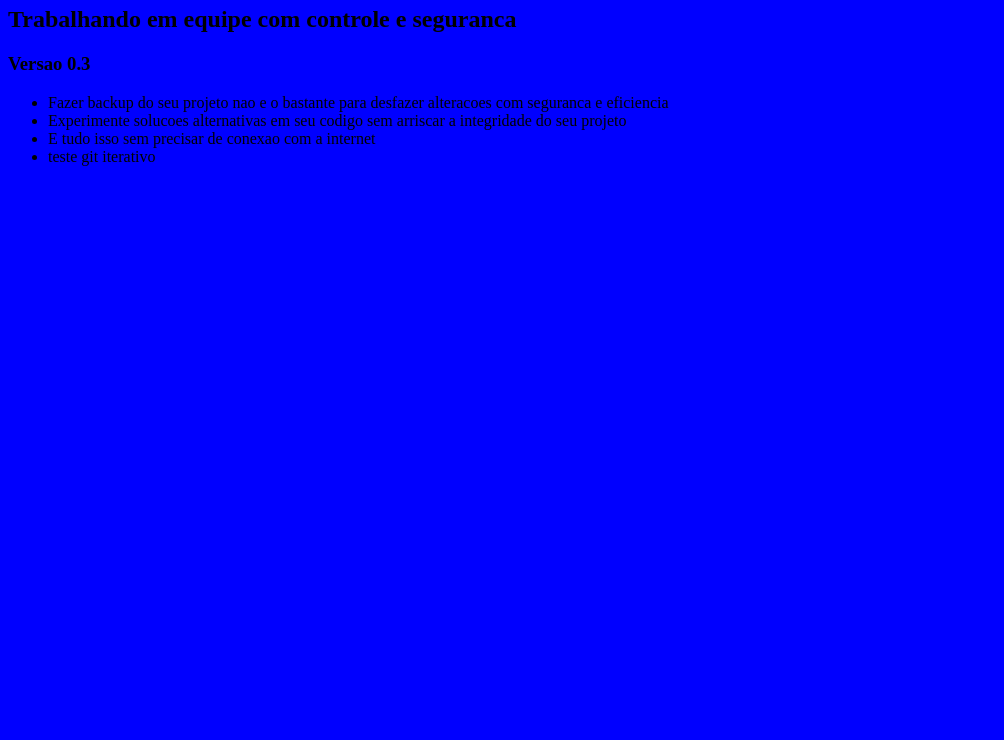
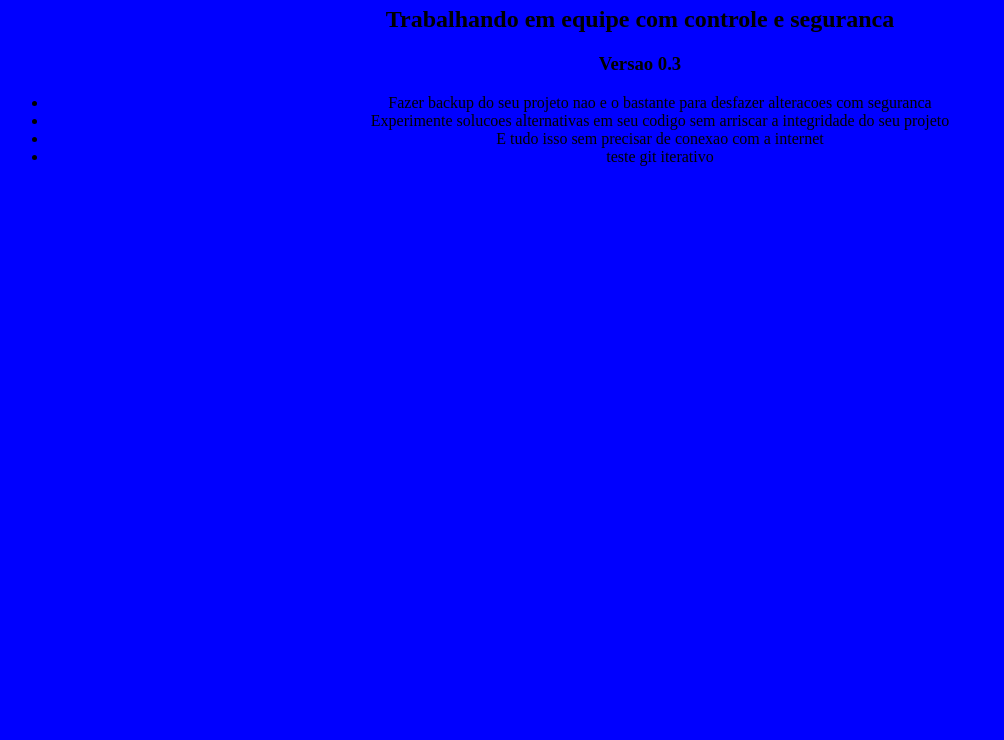
Before and after one commit to lidnaldo/Curso-GIT, a plain HTML site: page index.html in a window 1280 px wide. Shown: the part 60-800 px from the top of the page, without its empty margins (0-1004 px from the left). Drawn offline with Linux system fonts and the light colour scheme.

Commit message:
commit teste design

```diff
--- a/estilo.css
+++ b/estilo.css
@@ -1,3 +1,4 @@
 body{
     background-color: blue;
+    text-align: center;
 }
--- a/index.html
+++ b/index.html
@@ -10,7 +10,7 @@
 		<h3>Versao 0.3</h3>
 		<ul>
 			<li>Fazer backup do seu projeto nao e o bastante para desfazer
-			alteracoes com seguranca e eficiencia</li>
+			alteracoes com seguranca</li>
 			<li>Experimente solucoes alternativas em seu codigo sem arriscar
 			a integridade do seu projeto</li>
 			<li>E tudo isso sem precisar de conexao com a internet</li>
```
